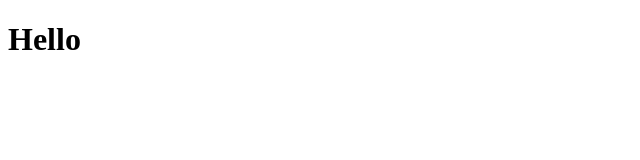
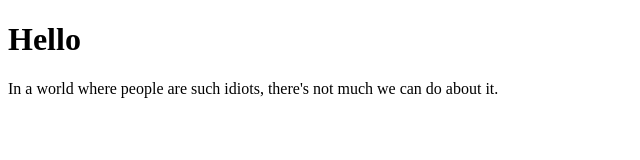
Before and after one commit to brggt/new-repo, a plain HTML site: page index.html in a window 1280 px wide. Shown: the whole page, without its empty margins (0-640 px from the left). Drawn offline with Linux system fonts and the light colour scheme.

Commit message:
add paragraph

```diff
--- a/index.html
+++ b/index.html
@@ -7,5 +7,9 @@
   </head>
   <body>
     <h1>Hello</h1>
+    <p>
+      In a world where people are such idiots, there's not much we can do about
+      it.
+    </p>
   </body>
 </html>
```
